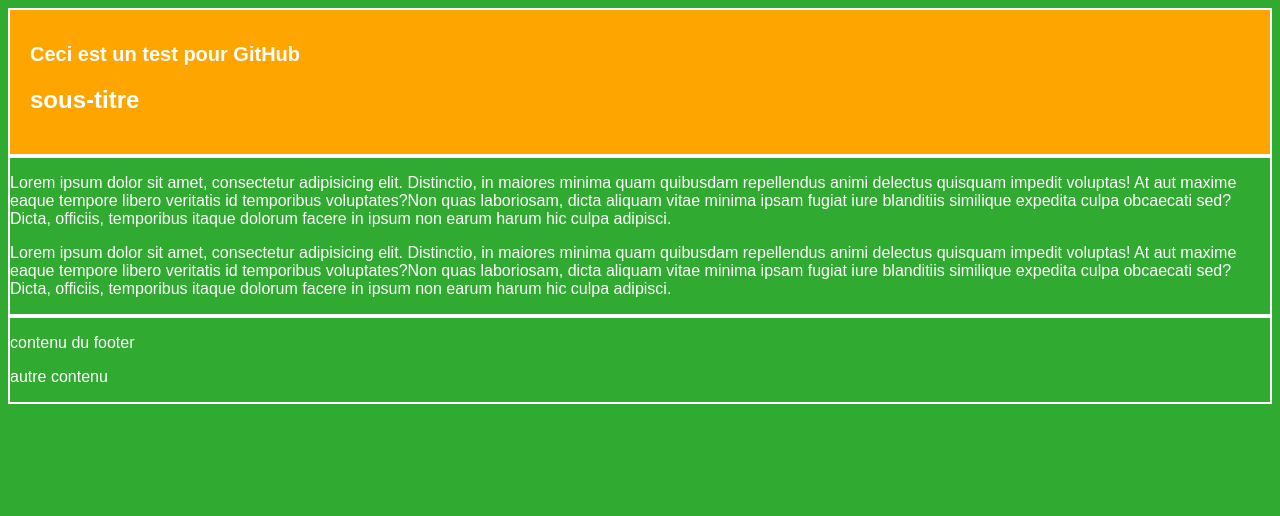
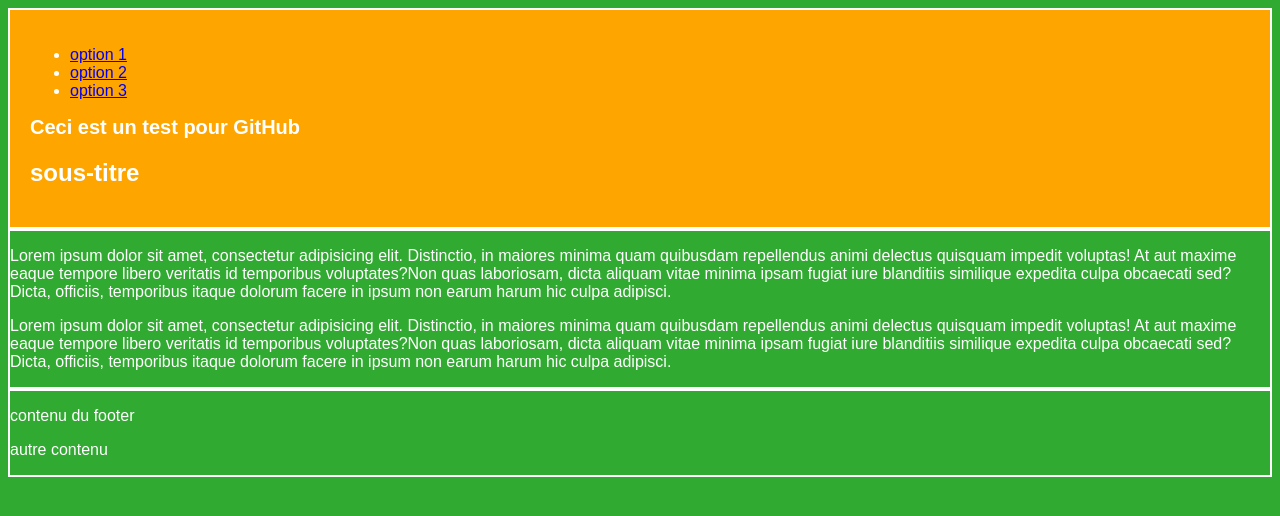
Before and after one commit to PhilippeGuy/ex-03, a plain HTML site: page index.html in a window 1280 px wide. Drawn offline with Linux system fonts and the light colour scheme.

Commit message:
E menu dans le header

```diff
--- a/index.html
+++ b/index.html
@@ -9,6 +9,11 @@
 </head>
 <body>
     <header>
+        <ul>
+            <li><a href="#">option 1</a></li>
+            <li><a href="#">option 2</a></li>
+            <li><a href="#">option 3</a></li>
+        </ul>
         <h1>Ceci est un test pour GitHub</h1>
 
         <h2>sous-titre</h2>
```
